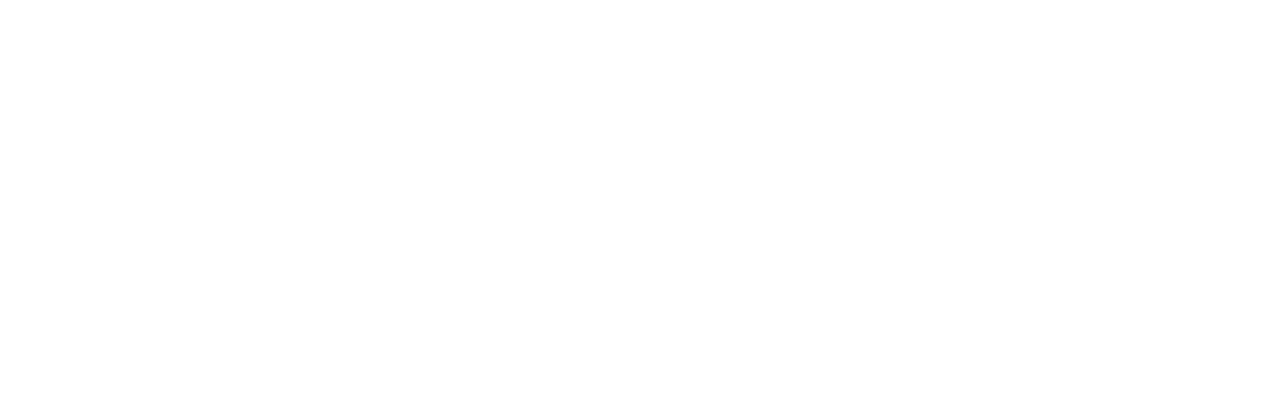
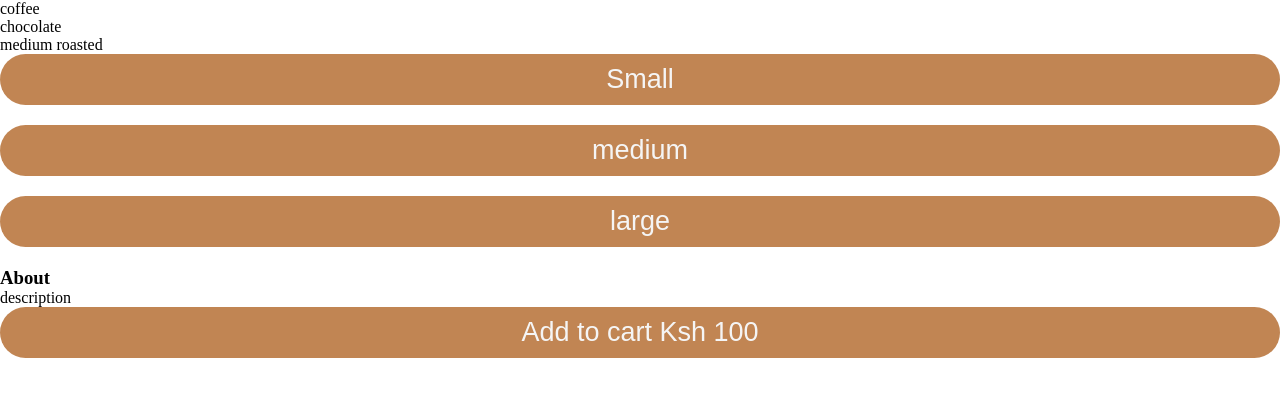
Before and after one commit to johnkinuthiaa/coffee_shop, a React (Vite) app: page /description/1 in a window 1280 px wide. Before the commit this address had no page. Shown: the top 396 px of the page. Built offline with nearby package versions, Linux system fonts and the light colour scheme; a web font is replaced by a local one.

Commit message:
navigation

```diff
--- a/src/App.jsx
+++ b/src/App.jsx
@@ -7,6 +7,7 @@
 import Card from "./components/Card.jsx";
 import HomePage from "./pages/HomePage.jsx";
 import Home from "./pages/Home.jsx";
+import CoffeeDesc from "./components/CoffeeDesc.jsx";
 
 
 function App() {
@@ -15,6 +16,7 @@
     <>
         <Routes>
             <Route path={"/home"} element={< Home/>}/>
+            <Route path={"/description/:id"} element={< CoffeeDesc/>}/>
             <Route path={"/"} element={< HomePage/>}/>
             <Route path={"/card"} element={< Card/>}/>
         </Routes>
--- a/src/components/Body.jsx
+++ b/src/components/Body.jsx
@@ -2,7 +2,10 @@
 import CategoryButton from "./CategoryButton.jsx";
 import Data from "/src/Data.js"
 import Card from "./Card.jsx";
+import {Link, useNavigate} from "react-router-dom";
+import CoffeeDesc from "./CoffeeDesc.jsx";
 const Body =()=>{
+    const navigate =useNavigate()
     return(
         <div className={"home__body"}>
             <h2>Categories</h2>
@@ -20,8 +23,17 @@
             <div className={"coffee__available"}>
                 {Data.length>0?
                     (Data.map((coffee,key)=>(
-                        <div className={"coffee_holder"}>
-                            <Card name={coffee.name} image={coffee.image} price={coffee.price} incl={coffee.categories} description={coffee.description}/>
+                        <div className={"coffee_holder"}  onClick={()=>{
+                            navigate(`/description/${key}`)
+
+                        }}>
+                            <Card name={coffee.name}
+                                  image={coffee.image}
+                                  price={coffee.price}
+                                  incl={coffee.categories}
+                                  description={coffee.description}
+
+                            />
                         </div>
                     )))
                     :
--- a/src/components/Card.css
+++ b/src/components/Card.css
@@ -5,6 +5,7 @@
     flex-direction: column;
     /*margin-bottom: 5px;*/
     margin: 5px;
+    cursor: pointer;
     width: 100%;
     gap: 10px;
     /*border: 2px solid;*/
@@ -26,5 +27,10 @@
 }
 .text__part{
     display: flex;
-    /*justify-content: space-between;*/
+    justify-content: space-between;
+    align-items: baseline;
 }
+.add__to__cart{
+    display: flex;
+    align-items: baseline;
+}
--- /dev/null
+++ b/src/components/CoffeeDesc.jsx
@@ -0,0 +1,36 @@
+import "./CoffeeDesc.css"
+import CategoryButton from "./CategoryButton.jsx";
+const CoffeeDesc =()=>{
+    const ksh =100
+    const id =window.location.pathname
+    console.log(id)
+    return(
+        <div className={"coffee__description"}>
+            <div className={"top__navigation"}></div>
+            <div className={"bottom__description"}>
+                <div className={"about"}>
+                    <div>coffee</div>
+                    <div>chocolate</div>
+                    <div>medium roasted</div>
+                </div>
+                <div className={"size__buttons"}>
+                    <CategoryButton title={'Small'}/>
+                    <CategoryButton title={'medium'}/>
+                    <CategoryButton title={'large'}/>
+                </div>
+                <div className={"more__info"}>
+                    <div className={"text"}>
+                        <h3>About</h3>
+                        <p>description</p>
+                    </div>
+                    <div>
+                        <CategoryButton title={`Add to cart  Ksh ${ksh}`}/>
+                    </div>
+
+                </div>
+            </div>
+        </div>
+    )
+
+}
+export default CoffeeDesc;
```
Also changed, not shown: src/components/CoffeeDesc.css (added).
